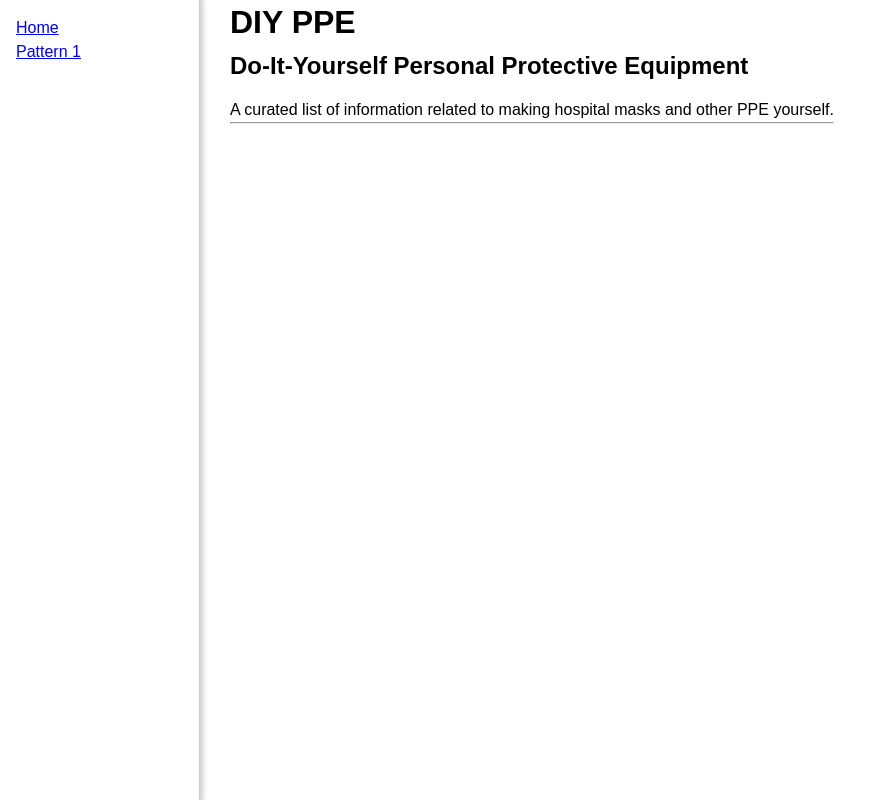
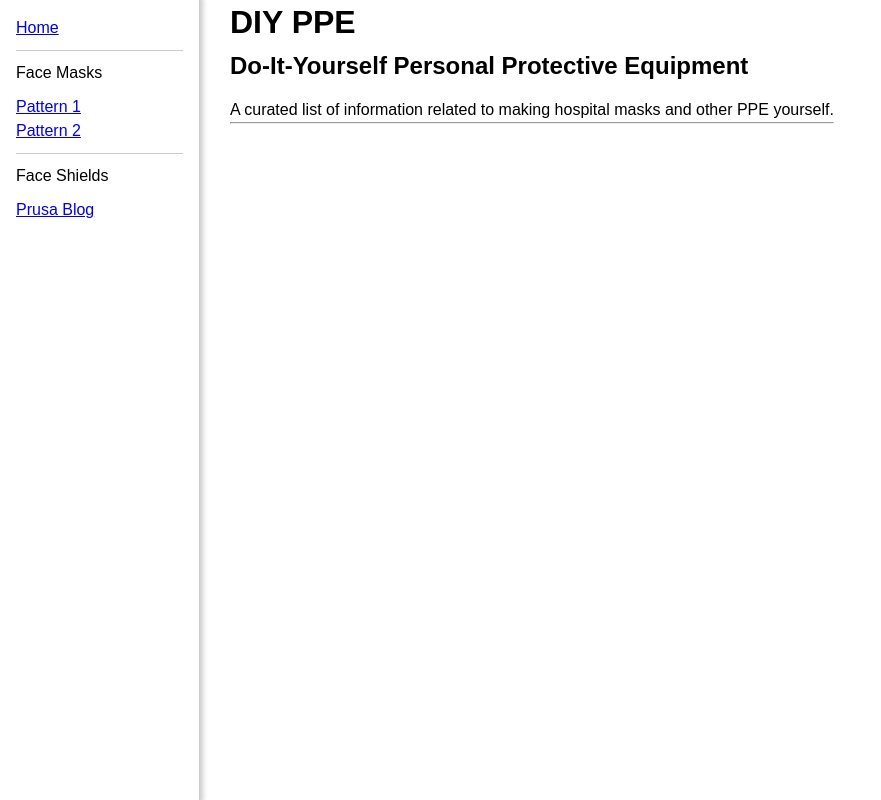
Before and after one commit to brentmclark/diyppe, a React (Create React App) app: page / in a window 1280 px wide. Shown: the whole page, without its empty margins (0-881 px from the left). Built offline with nearby package versions, Linux system fonts and the light colour scheme.

Commit message:
add shields section

```diff
--- a/src/App.js
+++ b/src/App.js
@@ -15,8 +15,28 @@ export default function App() {
             <li>
               <Link to="/">Home</Link>
             </li>
+            <NavSectionHeader>Face Masks</NavSectionHeader>
             <li>
               <Link to="/pattern-1">Pattern 1</Link>
+            </li>
+            <li>
+              <a
+                href="https://freesewing.org/docs/patterns/fu/instructions/"
+                target="_blank"
+                rel="noopener noreferrer"
+              >
+                Pattern 2
+              </a>
+            </li>
+            <NavSectionHeader>Face Shields</NavSectionHeader>
+            <li>
+              <a
+                href="https://blog.prusaprinters.org/from-design-to-mass-3d-printing-of-medical-shields-in-three-days/"
+                target="_blank"
+                rel="noopener noreferrer"
+              >
+                Prusa Blog
+              </a>
             </li>
           </ul>
         </Nav>
@@ -53,3 +73,9 @@ const BodyContainer = styled.div`
   overflow: scroll;
   padding: 0 0 0 230px;
 `;
+
+const NavSectionHeader = styled.li`
+  padding: 10px 0;
+  margin: 10px 0 0;
+  border-top: 1px solid #ccc;
+`;
```
